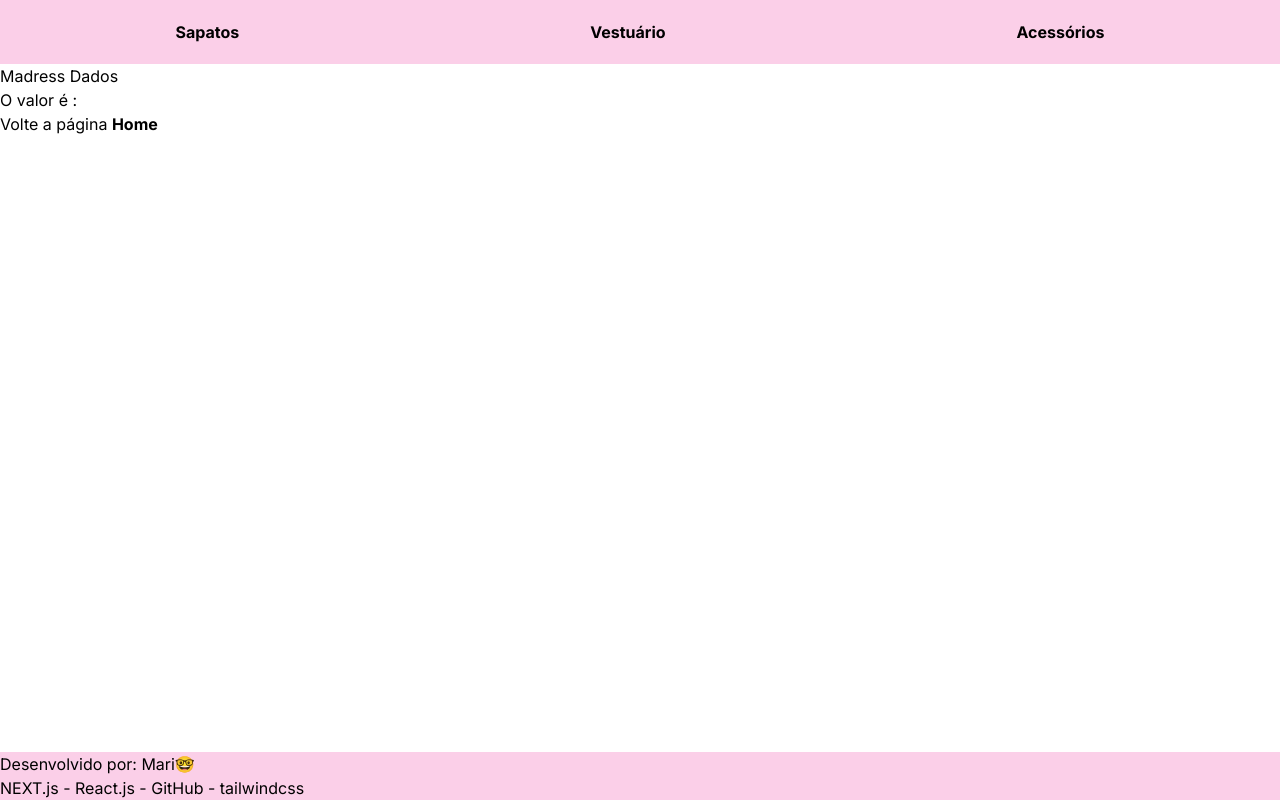
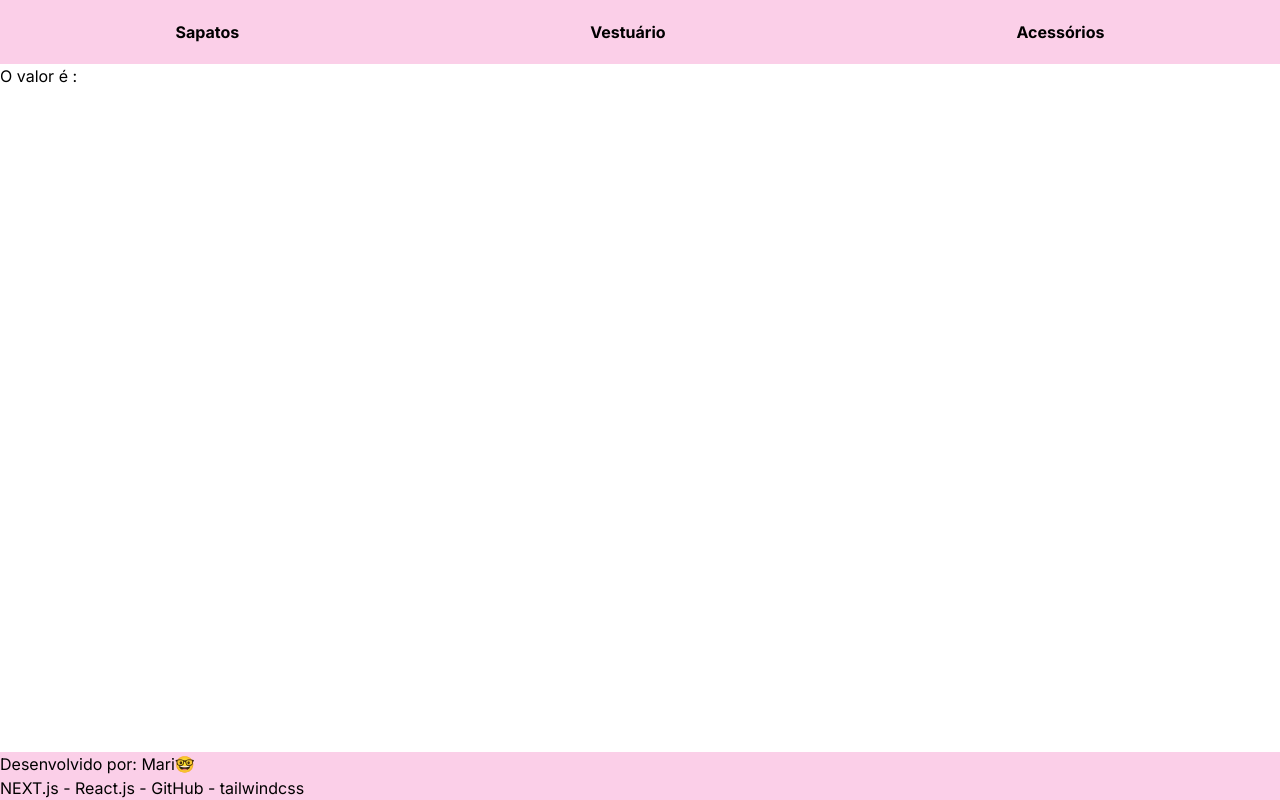
Before and after one commit to NeugeMa/exer03-next, a Next.js app: page /produtos/estaticos/itens/camisa in a window 1280 px wide. Built offline with nearby package versions, Linux system fonts and the light colour scheme.

Commit message:
apagando conteudo dinamico para se tornar estatico

```diff
--- a/src/app/produtos/estaticos/itens/camisa/page.jsx
+++ b/src/app/produtos/estaticos/itens/camisa/page.jsx
@@ -3,12 +3,10 @@ import Link from "next/link";
 
 export default function Camisas({params}) {
   return (
-    <div>
-        <h1>Madress Dados</h1>
-        <div>
-            <p>O valor é : {params.camisa}</p>
-            <p> <Link href="/"> Volte a página <strong>Home</strong></Link></p>
-        </div>
-    </div>
+<>
+            <div>
+                    <p>O valor é : {params.camisas}</p>
+                </div>
+        </>
   );
 }
--- /dev/null
+++ b/src/app/produtos/estaticos/itens/oculos/page.jsx
@@ -0,0 +1,12 @@
+import Image from "next/image";
+import Link from "next/link";
+
+export default function Oculos({params}) {
+    return (
+        <>
+            <div>
+                    <p>O valor é : {params.oculos}</p>
+                </div>
+        </>
+    )
+    }
--- a/src/app/produtos/estaticos/itens/tenis/page.jsx
+++ b/src/app/produtos/estaticos/itens/tenis/page.jsx
@@ -2,13 +2,10 @@ import Link from "next/link";
 
 export default function Tenis({params}) {
   return (
-    <>
-          <div>
-              <p>O valor é : {params.tenis}</p>
-          </div>
-
-
-        <p> <Link href="/"> Volte a página <strong>Home</strong></Link></p>
-    </>
+<>
+            <div>
+                    <p>O valor é : {params.tenis}</p>
+                </div>
+        </>
   )
 }
```
